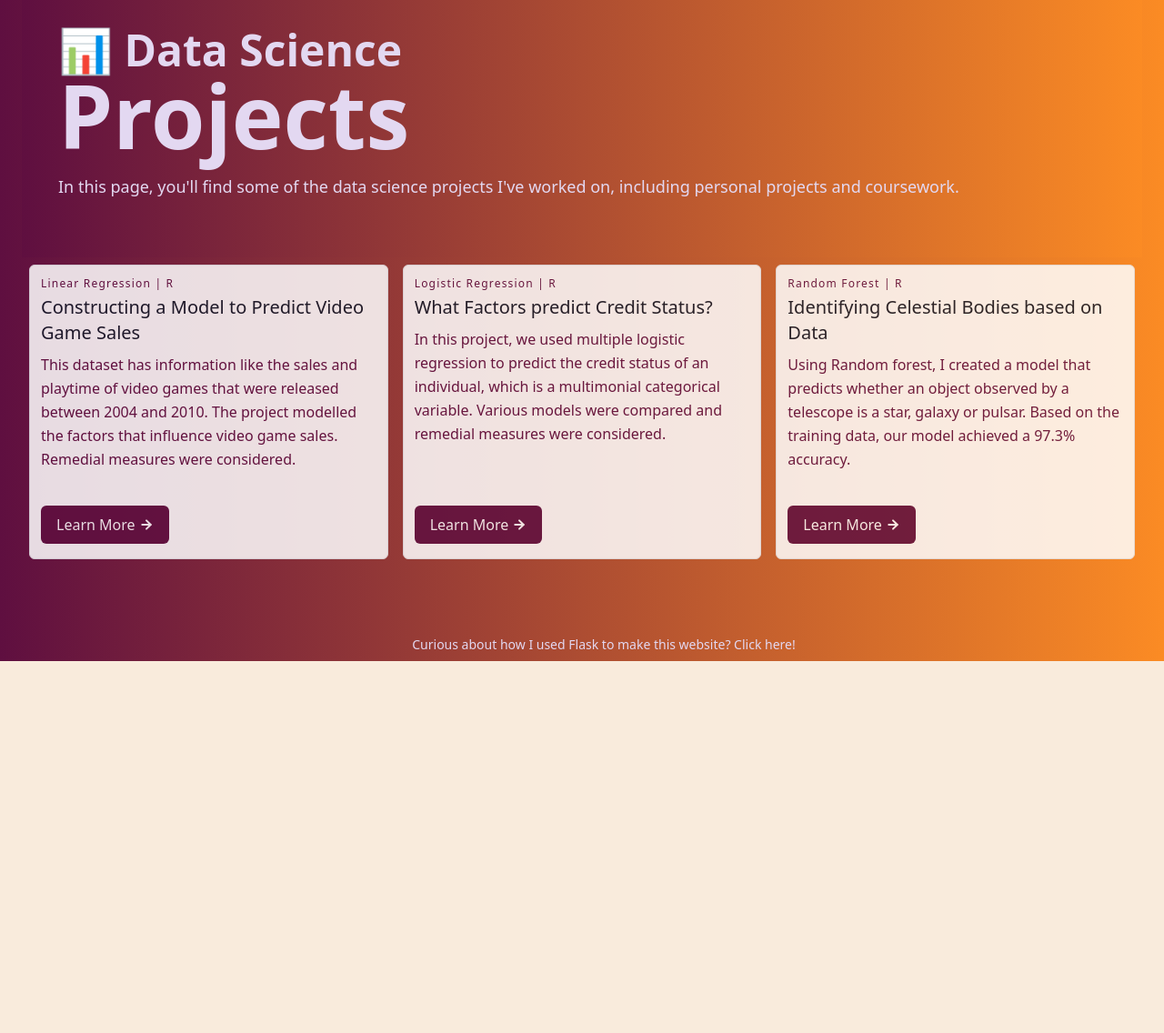
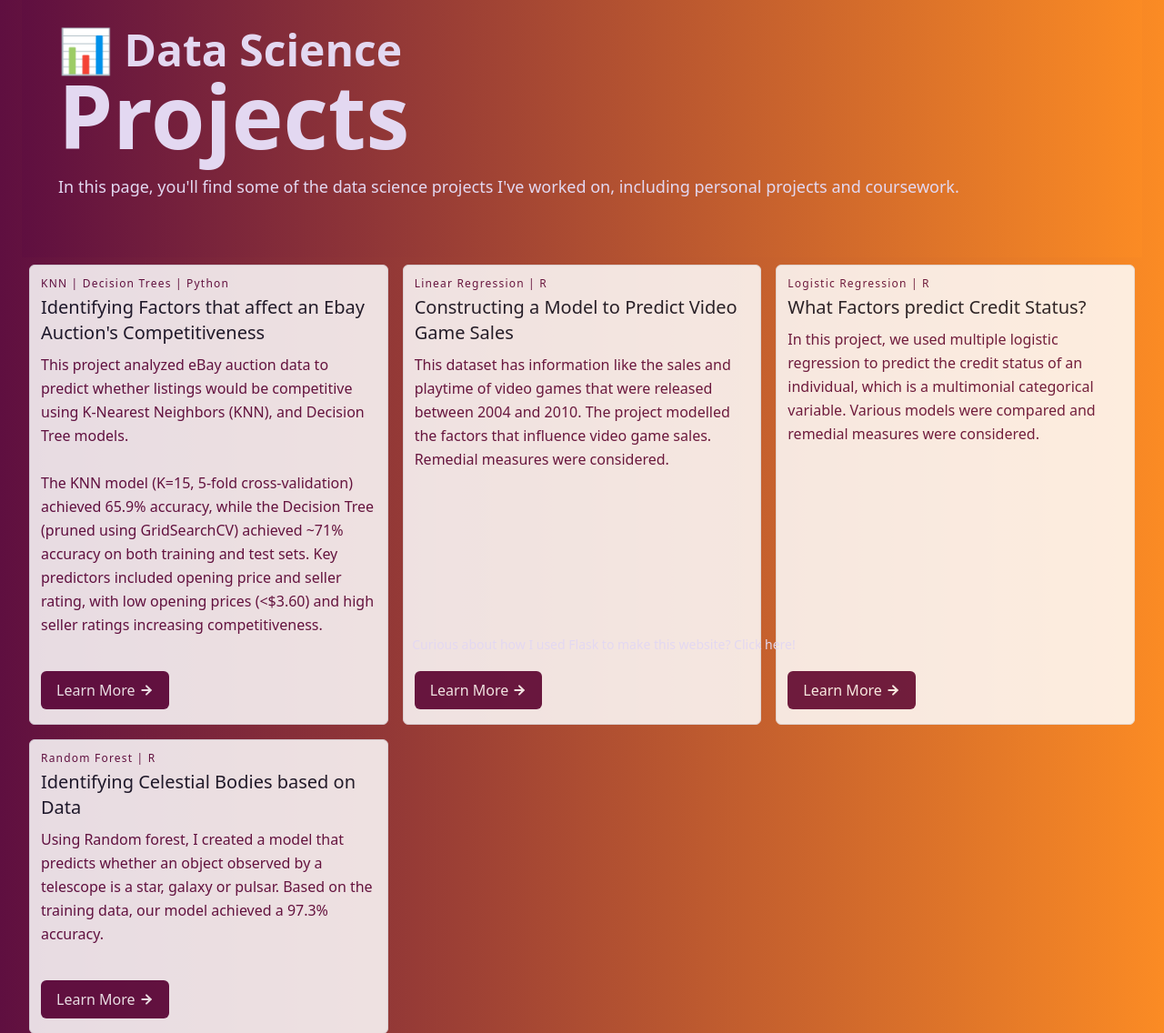
Before and after one commit to not-danish/portfolio-website, a Flask app: page /projects/data in a window 1280 px wide. Shown: the part 73-1209 px from the top of the page at 91% size. Before the commit the page ends 800 px from the top, so only its background shows below. Run offline with Flask 3, Linux system fonts and the light colour scheme; style sheets or scripts are compiled from the project's sources.

Commit message:
Added KNN/DD Project in Data Science Projects

```diff
--- a/app.py
+++ b/app.py
@@ -9,7 +9,20 @@ def index():
 @app.route('/projects/data')
 def datascience():
     projects = [
-             {
+        {
+            'topic': 'KNN | Decision Trees | Python',
+            'title': "Identifying Factors that affect an Ebay Auction's Competitiveness",
+            'subtitle': (
+                "This project analyzed eBay auction data to predict whether listings would be competitive "
+                "using K-Nearest Neighbors (KNN), and Decision Tree models.<br><br>"
+                "The KNN model (K=15, 5-fold cross-validation) achieved 65.9% accuracy, while the Decision Tree "
+                "(pruned using GridSearchCV) achieved ~71% accuracy on both training and test sets. "
+                "Key predictors included opening price and seller rating, with low opening prices (<$3.60) and "
+                "high seller ratings increasing competitiveness."
+            ),
+            'link': 'https://drive.google.com/file/d/1hrJmeCqfXRfiklkh5_9xh37pEchJ6qtR/view?usp=sharing'
+        },
+        {
             'topic': 'Linear Regression | R',
             'title': 'Constructing a Model to Predict Video Game Sales',
             'subtitle': 'This dataset has information like the sales and playtime of video games that were released between 2004 and 2010. The project modelled the factors that influence video game sales. Remedial measures were considered. ',
--- a/templates/components/projects_card.html
+++ b/templates/components/projects_card.html
@@ -4,7 +4,7 @@
         <div class="flex flex-col justify-between h-full" style="margin-bottom: 10px;">
             <div>
                 <h1 class="title-font sm:text-xl text-lg font-medium text-gray-900 mb-2">{{ project.title }}</h1>
-                <p class="leading-relaxed mb-2 text-[#5F0F40]">{{ project.subtitle }}</p>
+                <p class="leading-relaxed mb-2 text-[#5F0F40]">{{ project.subtitle | safe }}</p>
             </div>
             <div class="mb-6">
                 <a href="{{ project.link }}" class="inline-flex items-center justify-center px-4 py-2 border border-transparent text-base font-medium rounded-md text-white bg-[#5F0F40] hover:bg-[#4C0E35] transition-colors duration-300 ease-in-out transform hover:scale-105">
```
